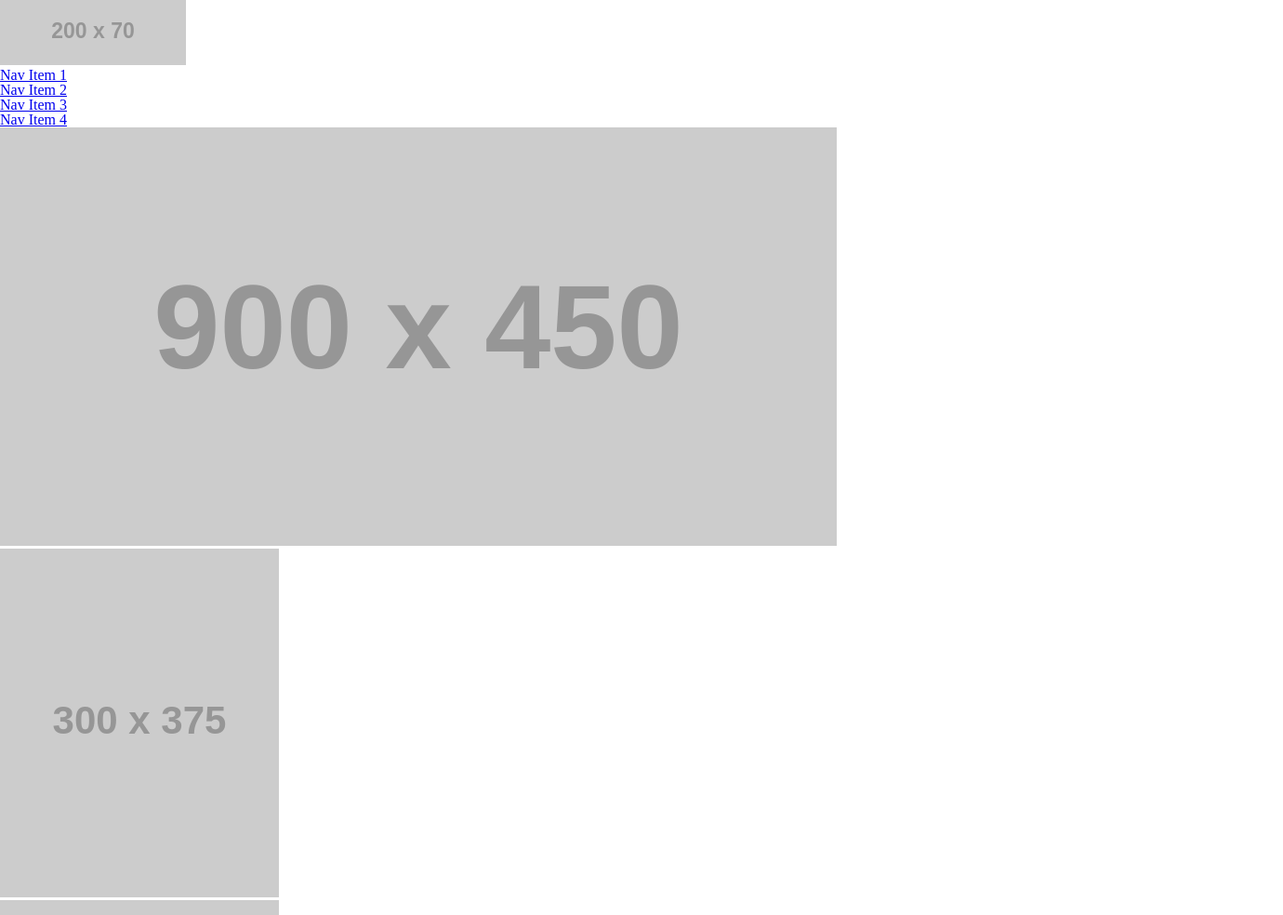
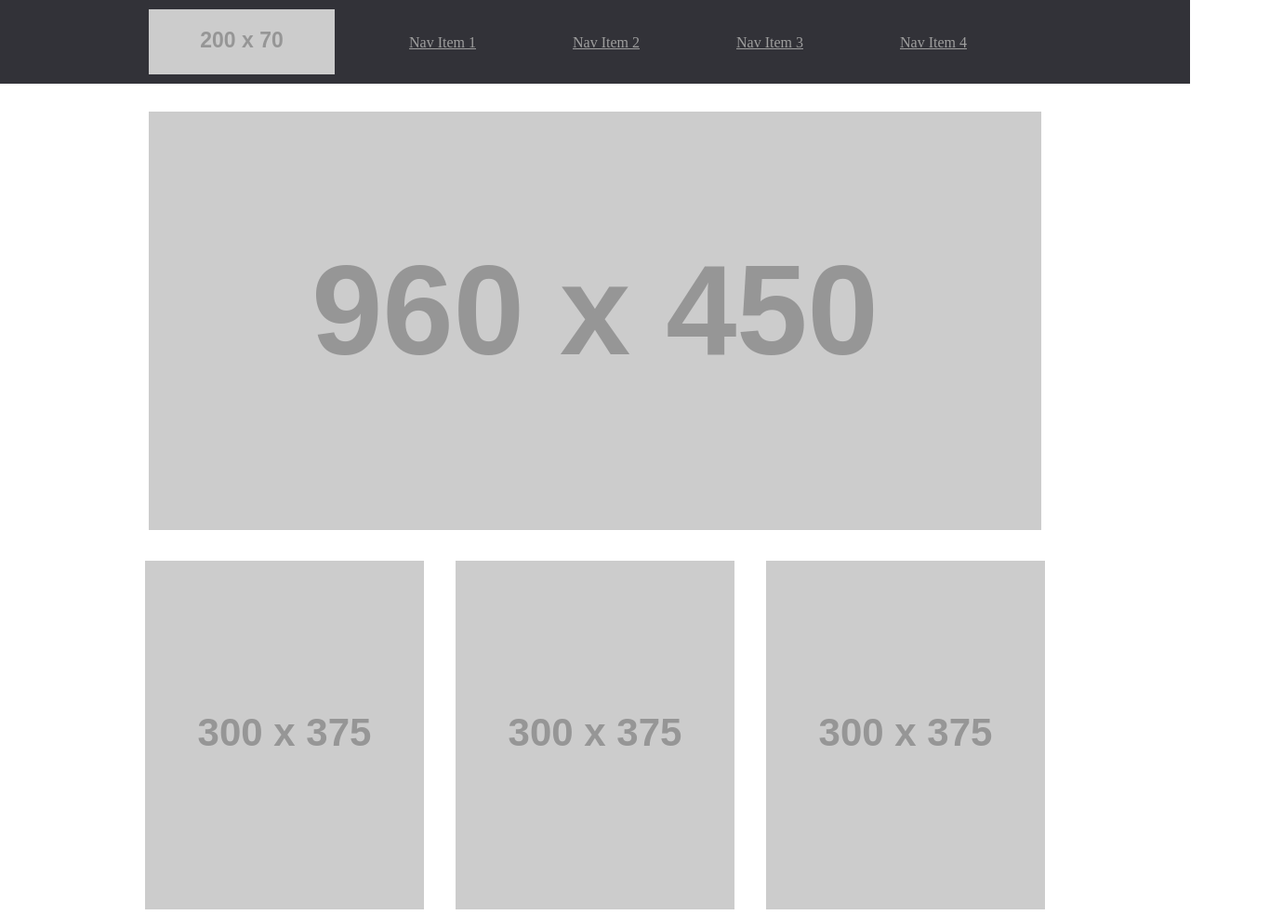
Before and after one commit to bjwine0/wireframes, a plain HTML site: page index.html in a window 1280 px wide. Shown: the top 984 px of the page at 93% size, 1380 px wide, since content can reach past the window. Drawn offline with Linux system fonts and the light colour scheme; placeholder pictures from the web are drawn by us.

Commit message:
added gif , built html, building css

```diff
--- a/index.html
+++ b/index.html
@@ -1,17 +1,17 @@
 <!DOCTYPE html>
 <html lang="en">
 <head>
-  <meta charset="utf-8">
-  <meta http-equiv="X-UA-Compatible" content="IE=edge">
   <title>Wireframe Exercise</title>
-  <meta name="viewport" content="width=device-width, initial-scale=1">
   <link rel="stylesheet" type="text/css" media="screen" href="reset.css">
   <link rel="stylesheet" type="text/css" media="screen" href="style.css">
-
 </head>
 
 
+
 <body>
+
+
+
 
   <header>
     <img src="https://placehold.it/200x70/ddd" alt="logo" title="logo">
@@ -33,8 +33,13 @@
 
     </ul>
   </header>
+
+
+
+
+
   <main>
-    <img src="https://placehold.it/900x450/000" alt="hero" title="hero">
+    <img src="https://placehold.it/960x450/000" alt="hero" title="hero">
     <ul>
       <li>
         <img src="https://placehold.it/300x375/000" alt="sub-banner" title="sub-banner">
@@ -47,16 +52,28 @@
       </li>
     </ul>
   </main>
+
+
+
+
+
   <section>
-    <ul>
-      <li>
-        <img src="https://placehold.it/400x400/000" alt="featured-section-image" title="featured-section-image">
-      </li>
-    </ul>
+
+    <img src="https://placehold.it/480x400/000" alt="featured-section-image" title="featured-section-image">
+
     <h2>Feature Section Heading</h2>
     <p>Lorem ipsum dolor sit amet consectetur adipisicing elit. In, id voluptatibus doloribus ex similique non. A temporibus doloribus deleniti aspernatur, vero earum autem maxime assumenda iste, alias sit! Laudantium ducimus temporibus non, dolor maxime natus repellat, asperiores fugiat ipsam sed impedit eligendi ipsum perspiciatis magni iure adipisci fugit nisi a consectetur omnis. Cupiditate iusto nihil voluptates. Architecto magnam aliquam sit provident illum commodi molestias laborum, necessitatibus debitis quis ut aperiam vitae sapiente nam eligendi, ducimus soluta doloribus nobis placeat voluptas? Ipsum ducimus perferendis dicta consectetur magnam a molestiae expedita! Tempore enim laboriosam ex ipsam reiciendis iure aspernatur harum accusamus consectetur!ipsum dolor sit amet consectetur, adipisicing elit. Quae quidem amet nobis dolor, repudiandae soluta quis hic enim ratione dignissimos sequi vero ipsum fugiat eum odit, tenetur debitis magni ex.</p>
+
     <button>Call to Action</button>
+
+
   </section>
+
+
+
+
+
+
   <footer>
 
   </footer>
--- a/style.css
+++ b/style.css
@@ -0,0 +1,166 @@
+
+
+body {
+
+
+}
+
+/* *********** Header *******************/
+
+header {
+  text-align: center;
+  background-color: #323238;
+  /* margin-left: 750px;
+  margin-right: 750px;
+  margin-top: 30px; */
+  border: ;
+  padding: ;
+  width: auto;
+  height: 90px;
+}
+
+header>img {
+
+
+  margin-right: 760px;
+  margin-top: 10px;
+  border: ;
+  padding: ;
+  width: auto;
+  height: auto;
+
+
+}
+
+
+header>ul {
+  /* text-align: center; */
+  margin: ;
+  border: ;
+  padding: ;
+  /* width: auto;
+  height: auto; */
+  position: relative;
+  bottom: 45px;
+  left: 100px;
+}
+
+header ul li {
+  margin-right: 50px;
+  margin-left: 50px;
+  border-left-width: 20px;
+}
+
+li {
+  display: inline;
+  margin-right: 30px;
+  border: ;
+  padding: ;
+  width: ;
+  height: ;
+
+}
+
+a {
+  color: #9e9e9e;
+  margin: ;
+  border: ;
+  padding: ;
+  width: ;
+  height: ;
+
+}
+
+/* *********** Main *******************/
+
+main {
+  text-align: center;
+  margin-bottom: 30px;
+  border: ;
+  padding: ;
+  width: ;
+  height: ;
+
+}
+
+main ul {
+  margin-right: 0px;
+  margin-left: 30px;
+}
+
+main ul>li {
+  display: inline;
+  margin-right: 30px;
+  border: ;
+  padding: ;
+  width: ;
+  height: ;
+
+
+}
+
+main>img {
+  margin-top: 30px;
+  margin-bottom: 30px;
+}
+/* *********** Section *******************/
+
+section {
+  display: inline;
+}
+section~h2, p, button {
+  text-align: left;
+  float: inline-end;
+  margin: ;
+  border: ;
+  padding: ;
+  width: ;
+  height: ;
+
+}
+
+img {
+
+}
+
+h2 {
+
+  margin: ;
+  border: ;
+  padding: ;
+  width: ;
+  height: ;
+
+}
+
+p {
+  margin: ;
+  border: ;
+  padding: ;
+  width: auto;
+  height: ;
+
+}
+
+button {
+  margin: ;
+  border: ;
+  padding: ;
+  width: ;
+  height: ;
+
+}
+
+/* *********** Footer *******************/
+
+
+footer {
+  background-color: #323238;
+  /* margin-left: 850px;
+  margin-right: 750px; */
+  border: ;
+  padding: ;
+  width: auto;
+  height: 150px;
+
+}
```
Also changed, not shown: 1 other file.
